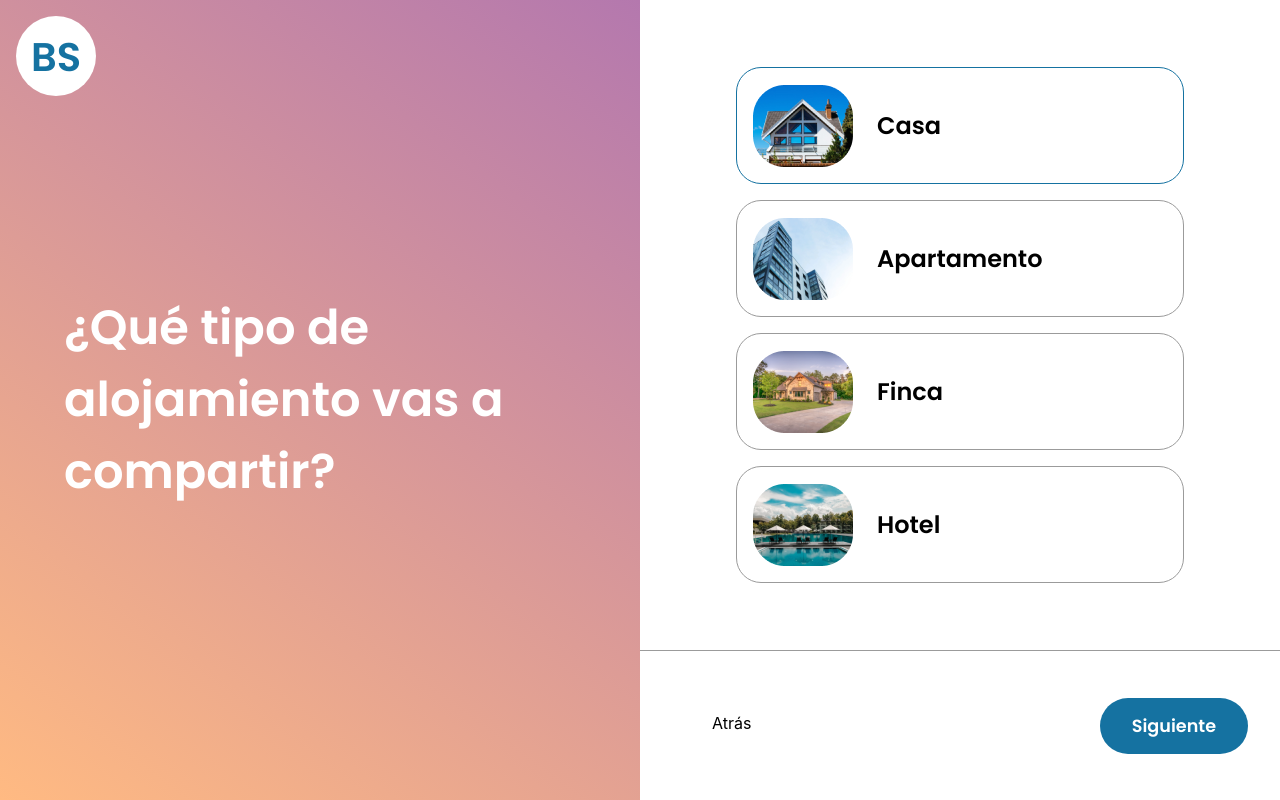
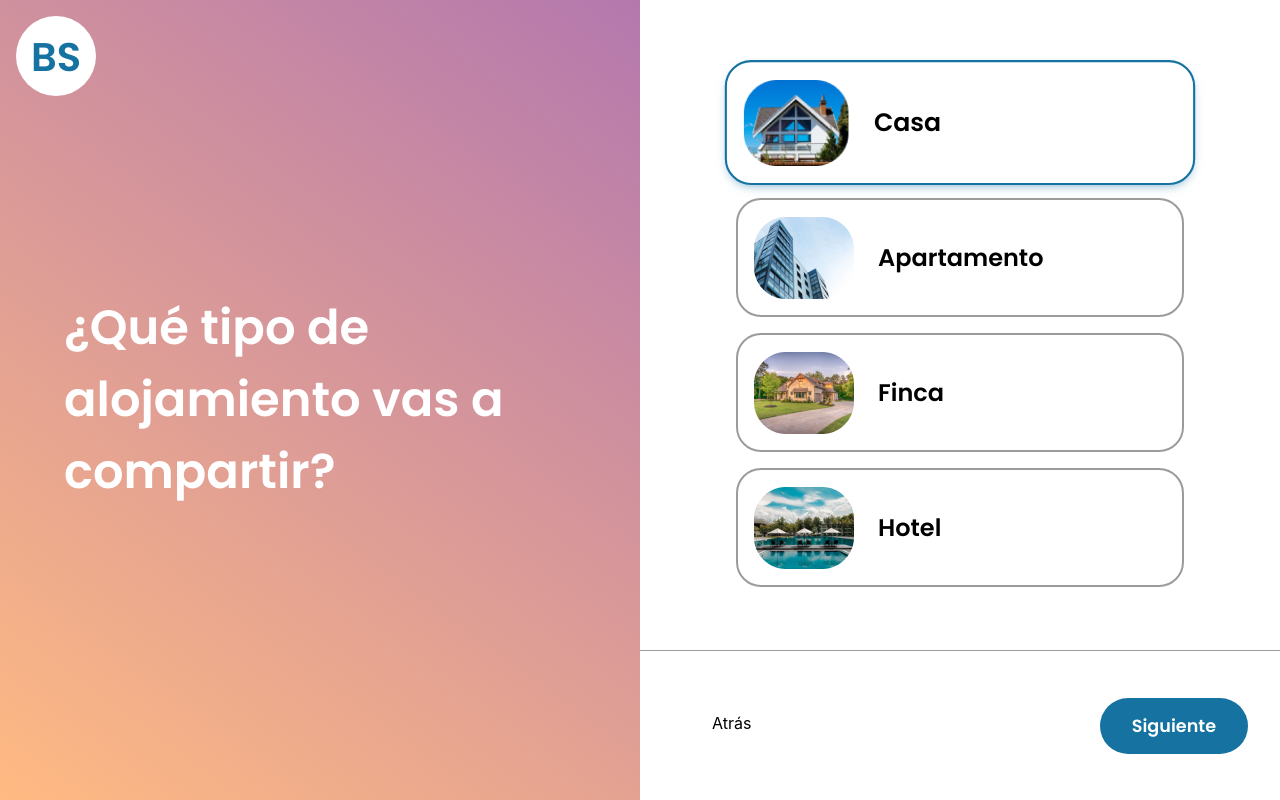
Before and after one commit to Mike-droid/host_ui_c9, a Next.js app: page /paso/1 in a window 1280 px wide. In both pictures the pointer is over the button "Casa". Built offline with nearby package versions, Linux system fonts and the light colour scheme.

Commit message:
Agregando estilos al optionCard en hover

```diff
--- a/styles/globals.css
+++ b/styles/globals.css
@@ -10,6 +10,7 @@
   --blue: #1572a1;
   --white: #fff;
   --border: #9B9B9B;
+  --shadow: rgba(21,114,161,0.6);
 }
 
 html,
--- a/styles/optionCard.module.css
+++ b/styles/optionCard.module.css
@@ -5,10 +5,11 @@
   display: flex;
   flex-direction: row;
   align-items: center;
-  border: 1px solid var(--border);
+  border: 2px solid var(--border);
   border-radius: 25px;
   margin: 0.5rem auto;
   padding: 1rem;
+  transition: all ease 0.2s;
 }
 @media (max-width: 991px){
   .optionCard {
@@ -16,13 +17,16 @@
     padding: 0.5rem;
   }
 }
-
 .optionCard:hover{
-  border: 1px solid var(--blue);
+  border: 2px solid var(--blue);
+  box-shadow: 0px 4px 10px -4px var(--shadow);
+  transform: scale(1.05, 1.05);
 }
-
-
-
+@media (max-width:991px){
+  .optionCard:hover{
+    transform: none;
+  }
+}
 
 .description {
   font-family: 'Poppins', sans-serif;
```
